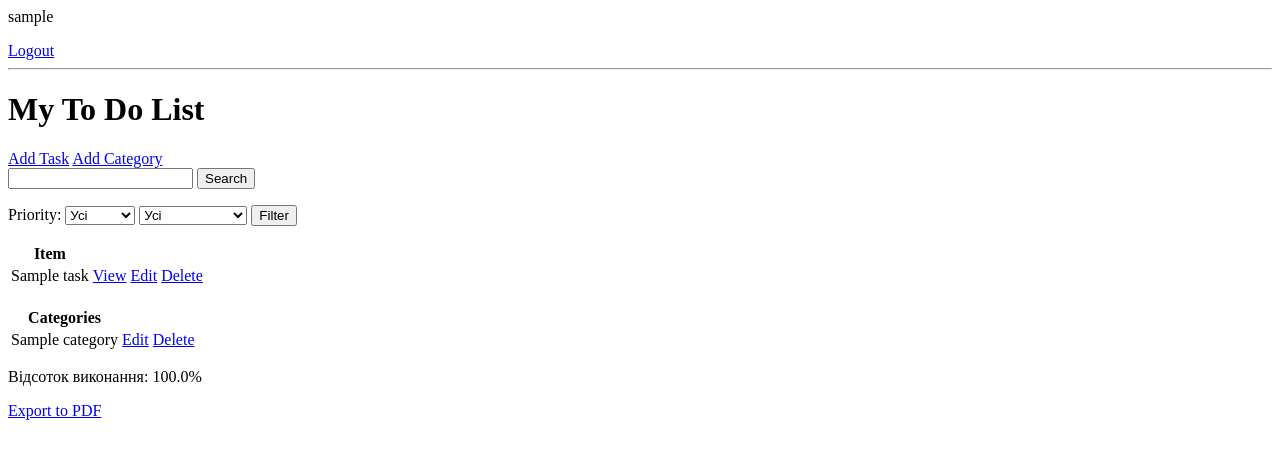
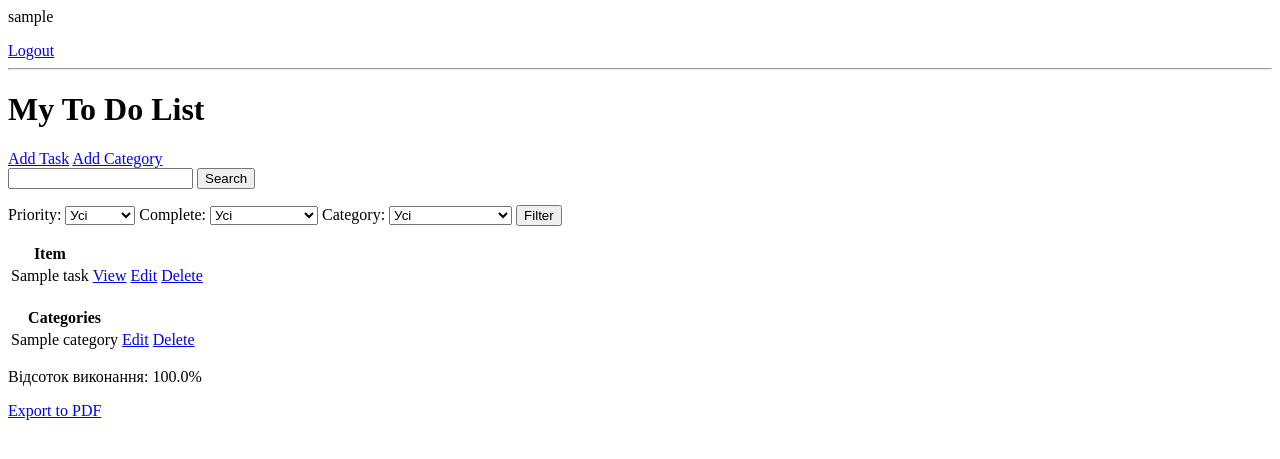
Before and after one commit to hrabenko/todo_list, a Django app: page / in a window 1280 px wide. Shown: the top 459 px of the page. Run offline with Django 3.2, Linux system fonts and the light colour scheme; a user stored in the database is signed in; tables that the repository leaves empty hold one stand-in row (values such as "Sample post").

Commit message:
added category filter

```diff
--- a/base/templates/base/task_list.html
+++ b/base/templates/base/task_list.html
@@ -23,10 +23,18 @@
         <option value="M">Medium</option>
         <option value="L">Low</option>
     </select>
+    <label for="complete">Complete:</label>
     <select name="complete" id="complete">
         <option value="">Усі</option>
         <option value="1">Completed</option>
         <option value="0">Not completed</option>
+    </select>
+    <label for="task_category">Category:</label>
+    <select name="task_category" id="task_category">
+        <option value="">Усі</option>
+        {% for category in categories %}
+        <option value="{{ category.id }}">{{ category.name }}</option>
+        {% endfor %}
     </select>
     <button type="submit">Filter</button>
 </form>
--- a/base/views.py
+++ b/base/views.py
@@ -37,8 +37,6 @@ class RegisterPage(FormView):
             return redirect('tasks')
         return super(RegisterPage, self).get(*args, **kwargs)
 
-
-
 class TaskList(LoginRequiredMixin,ListView):
     model = Task
     context_object_name = 'tasks'
@@ -58,6 +56,10 @@ class TaskList(LoginRequiredMixin,ListView):
         priority_id = self.request.GET.get('priority')
         if priority_id:
             context['tasks'] = user_tasks.filter(priority=priority_id)
+
+        category_id = self.request.GET.get('task_category')
+        if category_id:
+            context['tasks'] = user_tasks.filter(task_category=category_id)
 
         complete_id = self.request.GET.get('complete')
         if complete_id:
@@ -113,6 +115,7 @@ class ExportPDFView(LoginRequiredMixin, ListView):
         p.save()
 
         return response
+
 class TaskCreate(LoginRequiredMixin, CreateView):
     model = Task
     fields = ['title', 'description', 'priority', 'task_category', 'complete']
```
